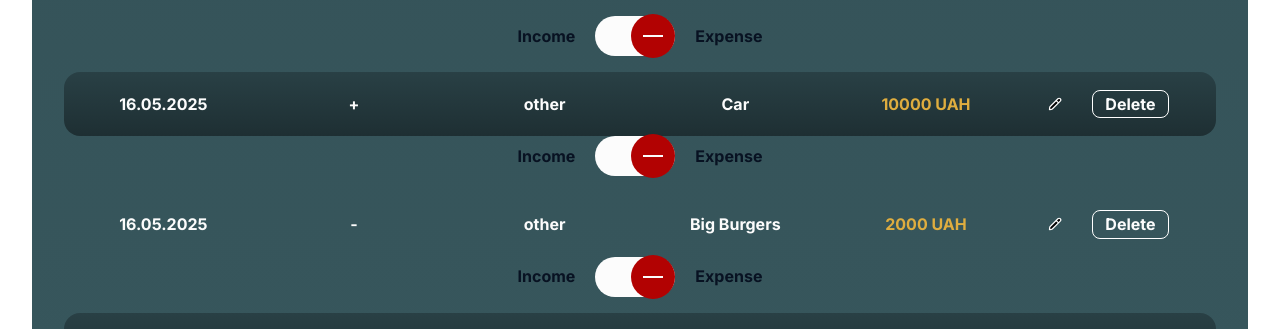
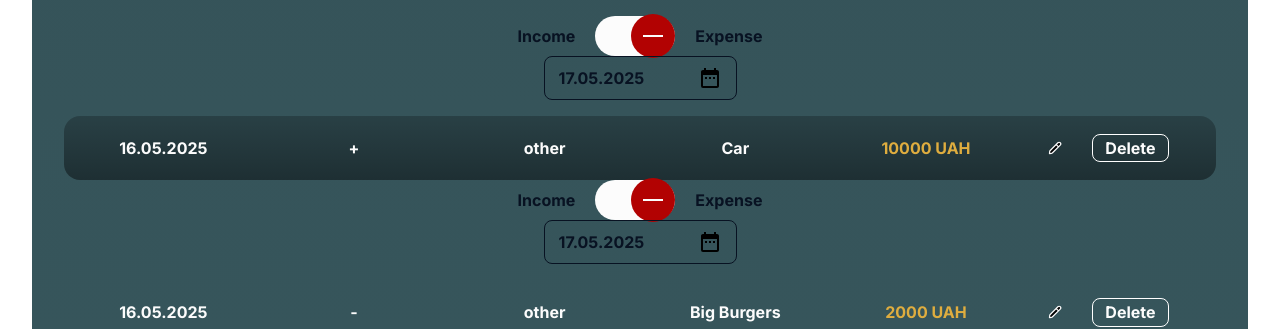
Before and after one commit to maskaa22/nightCodeStudio-front, a React (Vite) app: page / in a window 1280 px wide. Shown: the part 537-866 px from the top of the page. Built offline with nearby package versions, Linux system fonts and the light colour scheme.

Commit message:
Create calendar

```diff
--- a/package.json
+++ b/package.json
@@ -15,6 +15,7 @@
     "formik": "^2.4.6",
     "modern-normalize": "^3.0.1",
     "react": "^19.1.0",
+    "react-datepicker": "^8.3.0",
     "react-dom": "^19.1.0",
     "react-redux": "^9.2.0",
     "react-router-dom": "^7.6.0",
--- a/src/components/calendar/Calendar.jsx
+++ b/src/components/calendar/Calendar.jsx
@@ -1,11 +1,46 @@
-import React from 'react'
+import { forwardRef, useState } from "react";
+import DatePicker from "react-datepicker";
+import { enUS } from "date-fns/locale";
+import { registerLocale } from "react-datepicker";
+import "react-datepicker/dist/react-datepicker.css";
+import s from "./Calendar.module.css";
+
+const CustomInput = forwardRef(function Calendar({ value, onClick }, ref) {
+  return (
+    <button className={s.customDateInput} onClick={onClick} ref={ref}>
+      <span>{value}</span>
+      <svg className={s.icon}>
+        <use href="/sprite.svg#icon-calendar" />
+      </svg>
+    </button>
+  );
+});
+
+const customLocale = {
+  ...enUS,
+  options: {
+    ...enUS.options,
+    weekStartsOn: 1,
+  },
+};
+
+registerLocale("custom-en", customLocale);
+
 
 const Calendar = () => {
+  const [startDate, setStartDate] = useState(new Date());
   return (
     <div>
+      <DatePicker
+        locale="custom-en"
+        selected={startDate}
+        onChange={(date) => setStartDate(date)}
+        dateFormat="dd.MM.yyyy"
+        customInput={<CustomInput />}
+        weekStartsOn={1}
+      />
+    </div>
+  );
+};
 
-    </div>
-  )
-}
-
-export default Calendar
+export default Calendar;
--- /dev/null
+++ b/src/components/calendar/Calendar.module.css
@@ -0,0 +1,19 @@
+.customDateInput {
+  display: flex;
+  align-items: center;
+  justify-content: space-between;
+  flex-direction: row;
+  border: 1px solid #081222;
+  border-radius: 8px;
+  padding: 10px 14px;
+  width: 193px;
+  height: 44px;
+  background-color: transparent;
+  color: #081222;
+}
+
+.icon {
+  width: 24px;
+  height: 24px;
+  fill: var(--background-color-gradient-list);
+}
--- a/src/index.css
+++ b/src/index.css
@@ -2,12 +2,20 @@
 :root {
   --main-color-black: #081222;
   --main-color-white: #fcfcfc;
-  --main-color-yellow: #DFAD3F;
-  --main-color-red: #B20202;
+  --main-color-yellow: #dfad3f;
+  --main-color-red: #b20202;
   --font-family-inter: "Inter", sans-serif;
   --font-family-poppins: "Poppins", sans-serif;
-  --background-color-gradient-list: linear-gradient(180deg, #294045 0%, #1e2f33 100%);
-  --background-color-gradient-button: linear-gradient(180deg, #355359 0%, #3b5d63 100%);
+  --background-color-gradient-list: linear-gradient(
+    180deg,
+    #294045 0%,
+    #1e2f33 100%
+  );
+  --background-color-gradient-button: linear-gradient(
+    180deg,
+    #355359 0%,
+    #3b5d63 100%
+  );
 }
 
 /*Приклад використання глобальних змінних в будь-якому css*/
@@ -15,7 +23,6 @@
   background-color: var(--main-color-black);
   color: var(--main-color-white);
 } */
-
 
 *,
 *::before,
@@ -57,7 +64,6 @@ img {
   height: auto;
 }
 
-
 .container {
   min-width: 320px;
   max-width: 375px;
@@ -78,9 +84,6 @@ img {
     padding: 0 24px;
   }
 }
-
-
-
 
 /* .poppins-regular {
   font-family: "Poppins", sans-serif;
@@ -105,3 +108,100 @@ img {
   font-weight: 700;
   font-style: normal;
 } */
+
+/* Calendar */
+
+.react-datepicker-wrapper {
+  display: inline-block !important;
+  margin: 0 !important;
+  padding: 0 !important;
+}
+
+
+.react-datepicker {
+  border: none !important;
+  border-radius: 5px !important;
+}
+
+.react-datepicker__triangle {
+  display: none !important;
+}
+
+.react-datepicker__header {
+  font-family: var(--font-family-inter) !important;
+  background-color: #294045 !important;
+  border-bottom: none !important;
+}
+
+.react-datepicker__current-month {
+  font-family: var(--font-family-inter) !important;
+  font-weight: 500 !important;
+  font-size: 14px !important;
+  text-align: center !important;
+  color: var(--main-color-white) !important;
+}
+
+.react-datepicker__day-name {
+  box-sizing: border-box !important;
+  margin: 0 !important;
+  padding: 0 !important;
+  font-family: var(--font-family-inter) !important;
+  font-size: 10px !important;
+  text-align: center !important;
+  color: var(--main-color-white) !important;
+}
+
+.react-datepicker__month {
+  font-family: var(--font-family-inter) !important;
+  background-color: #1e2f33 !important;
+  margin: 0 !important;
+}
+
+.react-datepicker__day {
+  margin: 0 !important;
+  font-family: var(--font-family-inter) !important;
+  font-size: 10px !important;
+  text-align: center !important;
+  color: var(--main-color-white) !important;
+  border-right: 1px solid rgba(255, 255, 255, 0.1) !important;
+  border-bottom: 1px solid rgba(255, 255, 255, 0.1) !important;
+  box-sizing: border-box !important;
+}
+
+.react-datepicker__week > .react-datepicker__day:nth-child(7) {
+  border-right: none !important;
+}
+
+.react-datepicker__week:last-of-type .react-datepicker__day {
+  border-bottom: none !important;
+}
+
+.react-datepicker__day:hover {
+  color: var(--main-color-white) !important;
+  background-color: var(--main-color-yellow) !important;
+}
+
+.react-datepicker__day--today {
+  color: var(--main-color-white) !important;
+}
+
+.react-datepicker__day--weekend {
+  color: var(--main-color-red) !important;
+}
+
+.react-datepicker__day--outside-month {
+  font-family: var(--font-family-inter) !important;
+  font-size: 10px !important;
+  text-align: center !important;
+  color: rgba(252, 252, 252, 0.5) !important;
+}
+
+.react-datepicker__day--selected {
+  color: var(--main-color-white) !important;
+  background-color: var(--main-color-yellow) !important;
+}
+
+.react-datepicker__day--keyboard-selected, .react-datepicker__month-text--keyboard-selected, .react-datepicker__quarter-text--keyboard-selected, .react-datepicker__year-text--keyboard-selected {
+  background-color: transparent !important;
+  border-radius: none !important;
+}
```
Also changed, not shown: 1 other file (tests, documents, lock files or other folders).
